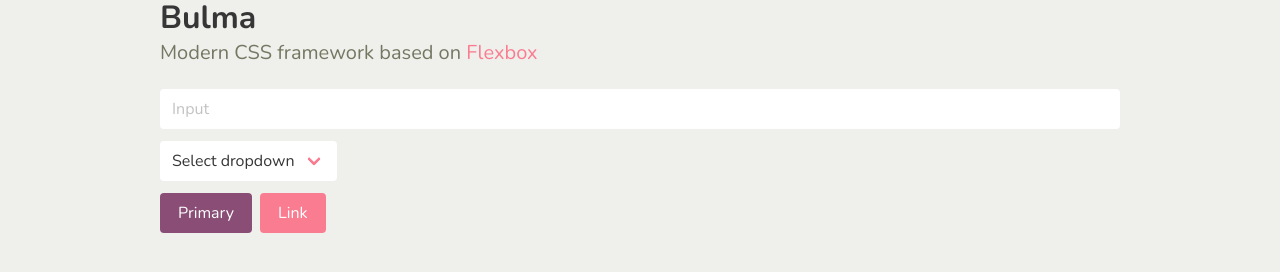
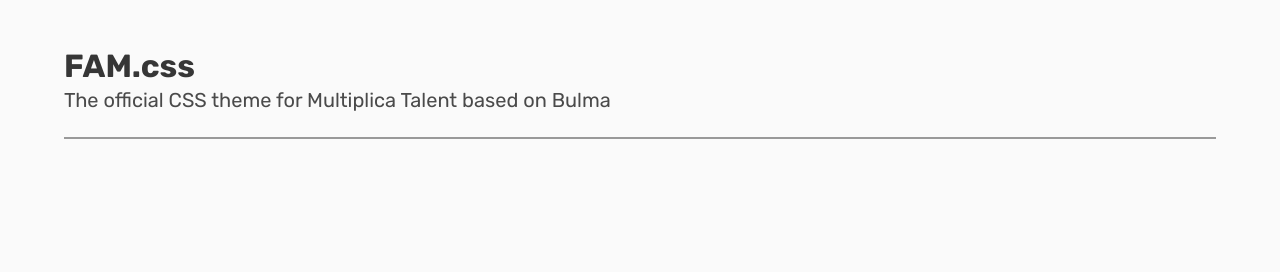
Before and after one commit to kinduff/fam.css, a website built with webpack: page src/index.html in a window 1280 px wide. Built offline with nearby package versions, Linux system fonts and the light colour scheme.

Commit message:
Organizes bulma SCSS and variables

```diff
--- a/src/fam.scss
+++ /dev/null
@@ -1,37 +0,0 @@
-@charset "utf-8";
-
-// Import a Google Font
-@import url('https://fonts.googleapis.com/css?family=Nunito:400,700');
-
-// Set your brand colors
-$purple: #8A4D76;
-$pink: #FA7C91;
-$brown: #757763;
-$beige-light: #D0D1CD;
-$beige-lighter: #EFF0EB;
-
-// Update Bulma's global variables
-$family-sans-serif: "Nunito", sans-serif;
-$grey-dark: $brown;
-$grey-light: $beige-light;
-$primary: $purple;
-$link: $pink;
-$widescreen-enabled: false;
-$fullhd-enabled: false;
-
-// Update some of Bulma's component variables
-$body-background-color: $beige-lighter;
-$control-border-width: 2px;
-$input-border-color: transparent;
-$input-shadow: none;
-
-// Import only what you need from Bulma
-@import "../node_modules/bulma/sass/utilities/_all.sass";
-@import "../node_modules/bulma/sass/base/_all.sass";
-@import "../node_modules/bulma/sass/elements/button.sass";
-@import "../node_modules/bulma/sass/elements/container.sass";
-@import "../node_modules/bulma/sass/elements/title.sass";
-@import "../node_modules/bulma/sass/form/_all.sass";
-@import "../node_modules/bulma/sass/components/navbar.sass";
-@import "../node_modules/bulma/sass/layout/hero.sass";
-@import "../node_modules/bulma/sass/layout/section.sass";
--- a/src/index.html
+++ b/src/index.html
@@ -1,38 +1,16 @@
 <!DOCTYPE html>
 <html lang="en">
   <head>
-    <title>FAM CSS</title>
+    <title>FAM.css</title>
   </head>
   <body>
-    <div class="container">
-       <h1 class="title">
-          Bulma
-        </h1>
-
-        <p class="subtitle">
-          Modern CSS framework based on <a href="https://developer.mozilla.org/en-US/docs/Web/CSS/CSS_Flexible_Box_Layout/Basic_Concepts_of_Flexbox">Flexbox</a>
-        </p>
-
-        <div class="field">
-          <div class="control">
-            <input class="input" type="text" placeholder="Input">
-          </div>
-        </div>
-
-        <div class="field">
-          <p class="control">
-            <span class="select">
-              <select>
-                <option>Select dropdown</option>
-              </select>
-            </span>
-          </p>
-        </div>
-
-        <div class="buttons">
-          <a class="button is-primary">Primary</a>
-          <a class="button is-link">Link</a>
+    <section class="section">
+      <div class="container">
+         <h1 class="title has-text-centered">FAM.css</h1>
+          <p class="subtitle has-text-centered">The official CSS theme for Multiplica Talent based on Bulma</p>
+          <hr />
         </div>
       </div>
+    </section>
   </body>
 </html>
--- a/src/index.js
+++ b/src/index.js
@@ -1 +1 @@
-require('./fam.scss');
+require('./scss/_all.scss');
--- /dev/null
+++ b/src/scss/_all.scss
@@ -0,0 +1,7 @@
+@charset "utf-8";
+
+@import "brand-colors.scss";
+@import "global.scss";
+@import "colors.scss";
+@import "generic.scss";
+@import "bulma.scss";
--- /dev/null
+++ b/src/scss/brand-colors.scss
@@ -0,0 +1,7 @@
+$grey: #989898;
+$light-grey: #F5F5F7;
+$lighter-green: #80DFD2;
+$light-green: #7ECFCC;
+$green: #0BD594;
+$light-blue: #748FC7;
+$blue: #00AEFF;
--- /dev/null
+++ b/src/scss/bulma.scss
@@ -0,0 +1,9 @@
+@import "../../node_modules/bulma/sass/utilities/_all.sass";
+@import "../../node_modules/bulma/sass/base/_all.sass";
+@import "../../node_modules/bulma/sass/elements/button.sass";
+@import "../../node_modules/bulma/sass/elements/container.sass";
+@import "../../node_modules/bulma/sass/elements/title.sass";
+@import "../../node_modules/bulma/sass/form/_all.sass";
+@import "../../node_modules/bulma/sass/components/navbar.sass";
+@import "../../node_modules/bulma/sass/layout/hero.sass";
+@import "../../node_modules/bulma/sass/layout/section.sass";
--- /dev/null
+++ b/src/scss/colors.scss
@@ -0,0 +1,55 @@
+// Colors
+$primary: $turquoise;
+
+$info: $cyan;
+$success: $green;
+$warning: $yellow;
+$danger: $red;
+
+$light: $white-ter;
+$dark: $grey-darker;
+
+// General colors
+$background: $grey-light;
+
+$border: $grey-lighter;
+$border-hover: $grey-light;
+
+// Text colors
+$text: $grey-dark;
+$text-light: $grey;
+$text-strong: $grey-darker;
+
+// Code colors
+$code: $red;
+$code-background: $background;
+
+$pre: $text;
+$pre-background: $background;
+
+// Link colors
+$link: $blue;
+$link-visited: $purple;
+
+$link-hover: $grey-darker;
+$link-hover-border: $grey-light;
+
+$link-focus: $grey-darker;
+$link-focus-border: $blue;
+
+$link-active: $grey-darker;
+$link-active-border: $grey-dark;
+
+// Typography
+$family-primary: $family-sans-serif;
+$family-secondary: $family-sans-serif;
+$family-code: $family-monospace;
+
+$size-small: $size-7;
+$size-normal: $size-6;
+$size-medium: $size-5;
+$size-large: $size-4;
+
+// Lists and maps
+$custom-colors: null;
+$custom-shades: null;
--- /dev/null
+++ b/src/scss/generic.scss
@@ -0,0 +1,30 @@
+$body-background-color: $white-bis;
+$body-size: 16px;
+$body-min-width: 300px;
+$body-rendering: optimizeLegibility;
+$body-family: $family-primary;
+$body-overflow-x: hidden;
+$body-overflow-y: scroll;
+
+$body-color: $text;
+$body-font-size: 1em;
+$body-weight: $weight-normal;
+$body-line-height: 1.5;
+
+$code-family: $family-code;
+$code-padding: 0.25em 0.5em 0.25em;
+$code-weight: normal;
+$code-size: 0.875em;
+
+$small-font-size: 0.875em;
+
+$hr-background-color: $background;
+$hr-height: 2px;
+$hr-margin: 1.5rem 0;
+
+$strong-color: $text-strong;
+$strong-weight: $weight-bold;
+
+$pre-font-size: 0.875em;
+$pre-padding: 1.25rem 1.5rem;
+$pre-code-font-size: 1em;
--- /dev/null
+++ b/src/scss/global.scss
@@ -0,0 +1,67 @@
+$black:        hsl(0, 0%, 20%);
+$black-bis:    hsl(0, 0%, 7%);
+$black-ter:    hsl(0, 0%, 14%);
+
+$grey-darker:  hsl(0, 0%, 21%);
+$grey-dark:    hsl(0, 0%, 29%);
+$grey:         hsl(0, 0%, 48%);
+$grey-light:   hsl(0, 0%, 60%);
+$grey-lighter: hsl(0, 0%, 86%);
+
+$white-ter:    hsl(0, 0%, 96%);
+$white-bis:    hsl(0, 0%, 98%);
+$white:        hsl(0, 0%, 100%);
+
+$orange:       hsl(14,  100%, 53%);
+$yellow:       hsl(48,  100%, 67%);
+$green:        hsl(141, 71%,  48%);
+$turquoise:    hsl(171, 100%, 41%);
+$cyan:         hsl(204, 86%,  53%);
+$blue:         hsl(217, 71%,  53%);
+$purple:       hsl(271, 100%, 71%);
+$red:          hsl(348, 100%, 61%);
+
+// Typography
+@import url('https://fonts.googleapis.com/css?family=Rubik:400,500,700&display=swap');
+$family-sans-serif: 'Rubik', sans-serif;
+$family-monospace: monospace;
+$render-mode: optimizeLegibility;
+
+$size-1: 3rem;
+$size-2: 2.5rem;
+$size-3: 2rem;
+$size-4: 1.5rem;
+$size-5: 1.25rem;
+$size-6: 1rem;
+$size-7: 0.75rem;
+
+$weight-light: 300;
+$weight-normal: 400;
+$weight-medium: 500;
+$weight-semibold: 600;
+$weight-bold: 700;
+
+// Responsiveness
+// The container horizontal gap, which acts as the offset for breakpoints
+$gap: 64px;
+// 960, 1152, and 1344 have been chosen because they are divisible by both 12 and 16
+$tablet: 769px;
+// 960px container + 4rem
+$desktop: 960px + (2 * $gap);
+// 1152px container + 4rem
+$widescreen: 1152px + (2 * $gap);
+$widescreen-enabled: true;
+// 1344px container + 4rem
+$fullhd: 1344px + (2 * $gap);
+$fullhd-enabled: true;
+
+// Miscellaneous
+$easing: ease-out;
+$radius-small: 2px;
+$radius: 4px;
+$radius-large: 6px;
+$radius-rounded: 290486px;
+$speed: 86ms;
+
+// Flags
+$variable-columns: true;
```
